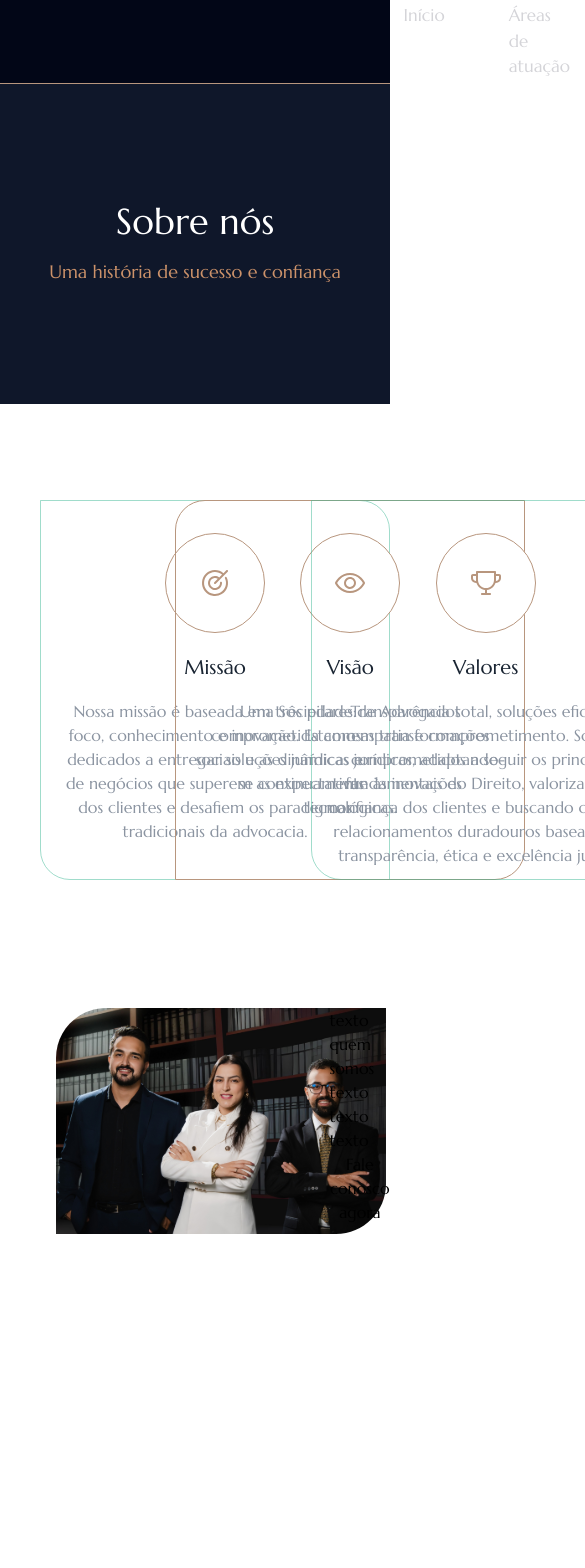
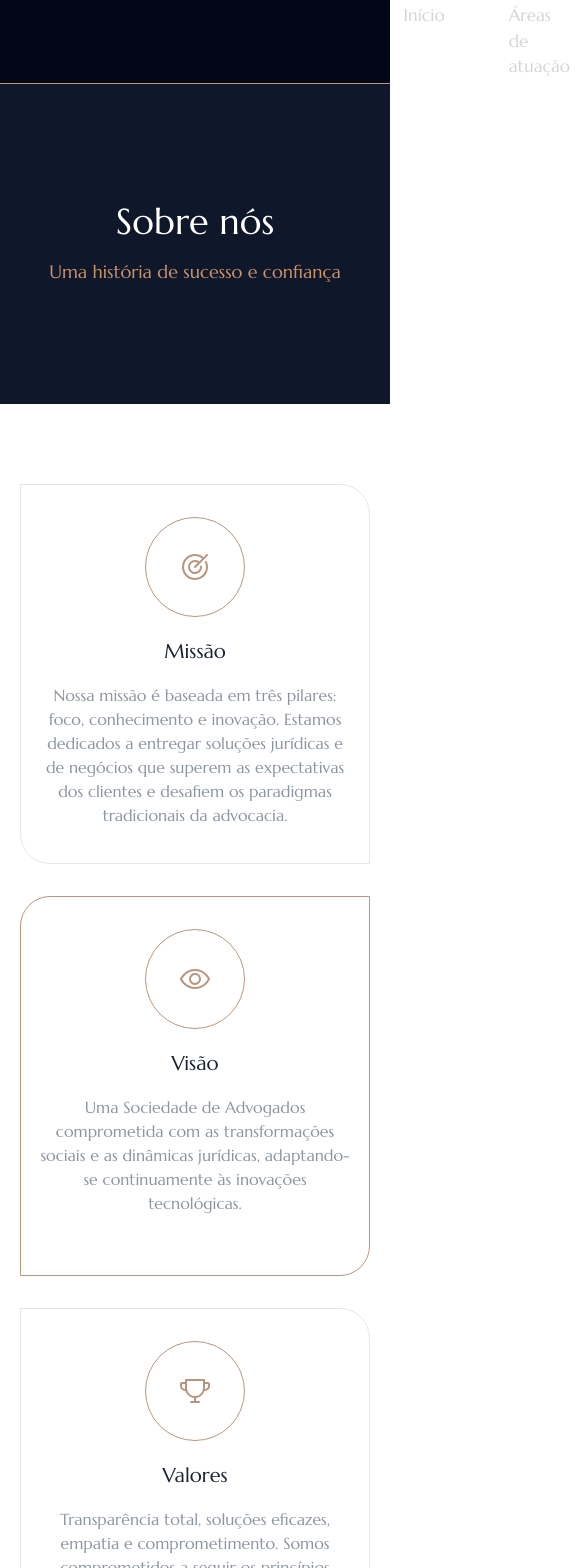
Before and after one commit to eliasacneto/moraisribeiro, a Next.js app: page /about-us in a window 390 px wide. Shown: the top 1568 px of the page, 585 px wide, since content can reach past the window. Before the commit the page ends 1378 px from the top, so only its background shows below. Built offline with nearby package versions, Linux system fonts and the light colour scheme.

Commit message:
applying responsiveness and finishing about us page

```diff
--- a/app/about-us/page.tsx
+++ b/app/about-us/page.tsx
@@ -7,6 +7,8 @@ import eyeIcon from '../../public/images/eyeIcon.svg'
 import trophyIcon from '../../public/images/trophyIcon.svg'
 import Image from 'next/image';
 import aboutUsPhoto from '../../public/images/aboutUsPhoto.svg'
+import Button from '../components/Button/button';
+import Footer from '../components/Footer/Footer';
 
 export const metadata: Metadata = {
     title: "Sobre nós - Morais & Ribeiro",
@@ -18,13 +20,13 @@ const AboutUs = () => {
         <div>
             <SectionTitle title='Sobre nós' subtitle='Uma história de sucesso e confiança' />
             <div className="flex justify-center">
-                <div className="mt-24 mb-32 px-10 grid grid-cols-3 gap-24">
+                <div className="mt-20 sm:my-24 mb-20 px-4 md:px-10 grid grid-cols-1 md:grid-cols-3 gap-8">
                     <AboutUsCard
                         image={targetIcon}
                         alt={"Ícone de alvo"}
                         title={"Missão"}
                         text={"Nossa missão é baseada em três pilares: foco, conhecimento e inovação. Estamos dedicados a entregar soluções jurídicas e de negócios que superem as expectativas dos clientes e desafiem os paradigmas tradicionais da advocacia."}
-                        border="border-[#40B8967E]"
+                        border="border-[#b8967e42]"
                         rounded="rounded-tr-[30px] rounded-bl-[30px]"
                     />
                     <AboutUsCard
@@ -40,28 +42,40 @@ const AboutUs = () => {
                         alt={"Ícone de alvo"}
                         title={"Valores"}
                         text={"Transparência total, soluções eficazes, empatia e comprometimento. Somos comprometidos a seguir os princípios fundamentais do Direito, valorizando a confiança dos clientes e buscando construir relacionamentos duradouros baseados em transparência, ética e excelência jurídica."}
-                        border="border-[#40B8967E]"
+                        border="border-[#b8967e42]"
                         rounded="rounded-tr-[30px] rounded-bl-[30px]"
                     />
                 </div>
             </div>
-            <div className={"flex"}>
-                <div>
+            <div className="container mx-auto flex flex-col md:flex-row items-center justify-between px-4 mb-16 sm:mb-16">
+                <div className="md:w-1/2 mb-8 md:mb-0">
                     <Image
-                    src={aboutUsPhoto}
-                    alt={"Doutor João Pedro, Doutora Nikolly Morais e Doutor Gustavo Santos"}
-                    className={"w-auto h-auto ml-14 mb-36 mr-10"}  />
+                        src={aboutUsPhoto}
+                        alt={"Doutor João Pedro, Doutora Nikolly Morais e Doutor Gustavo Santos"}
+                        className='md:ml-16'
+                    />
                 </div>
-                <div>
-                    <p>texto</p>
-                    <h3>quem somos</h3>
-                    <p>texto texto texto</p>
-                    <button>Fale conosco agora</button>
+                <div className="md:w-1/2 md:pr-24 md:pl-4">
+                    <p className="text-sm mb-4 text-[#C98264]">
+                        EXPERIÊNCIA E QUALIFICAÇÃO
+                    </p>
+                    <h2 className="text-3xl text-black font-bold mb-5">
+                        QUEM SOMOS?
+                    </h2>
+                    <div>
+                        <p className="text-[17px] text-[#8B94A1] text-justify mb-8">
+                            Morais & Ribeiro, onde a excelência e a experiência se encontram para defender seus direitos com precisão e dedicação. Fundado por três colegas de faculdade, nosso escritório floresceu a partir de uma amizade sólida formada nos corredores acadêmicos e consolidada por uma visão comum: fornecer serviços jurídicos de alta qualidade, personalizados para atender às necessidades específicas de cada cliente.
+                            <br />
+                            <br />
+                            Nosso compromisso é proporcionar uma assistência jurídica eficiente e adaptável, garantindo que cada estratégia seja moldada para oferecer os melhores resultados possíveis. Em nosso escritório, você encontrará uma equipe altamente qualificada, pronta para enfrentar desafios e conduzir seus casos com a máxima integridade e competência.
+                        </p>
+                        <Button>Fale conosco agora</Button>
+                    </div>
                 </div>
             </div>
-
+            <Footer />
         </div>
     )
 }
 
-export default AboutUs
+export default AboutUs;
```
